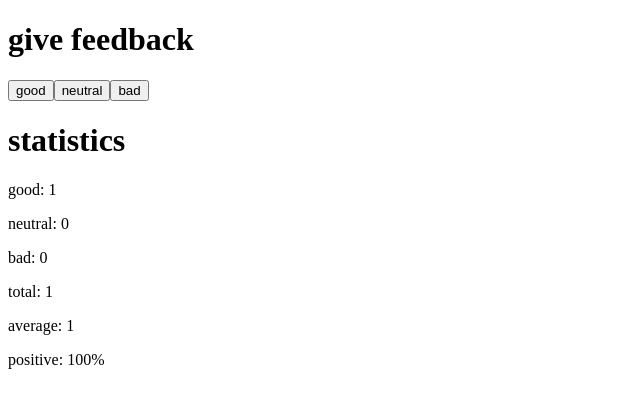
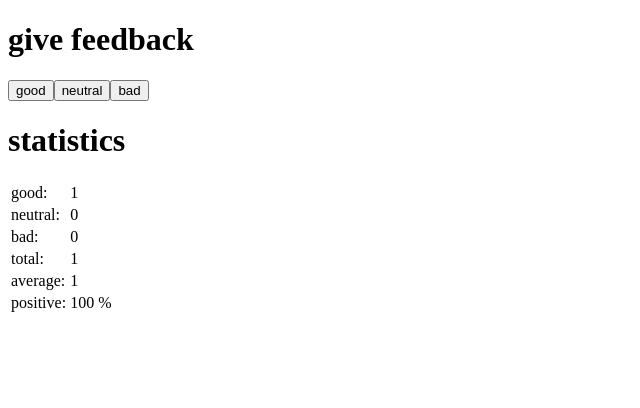
Before and after one commit to Starle21/FullStackOpen-exercises, a React (Create React App) app in the folder part1/unicafe/: page / in a window 1280 px wide. Both pictures are taken after a click on the button "good". Shown: the top 408 px of the page, without its empty margins (0-640 px from the left). Built offline with nearby package versions, Linux system fonts and the light colour scheme; the HTML template or start-up script is replaced by a standard one.

Commit message:
Part1.11 unicafe step6 display statistics in table final

```diff
--- a/part1/unicafe/src/App.js
+++ b/part1/unicafe/src/App.js
@@ -11,10 +11,12 @@ const Button = ({ handleClick, text }) => {
 const Statistic = ({ text, value }) => {
   return (
     <>
-      <p>
-        {text}: {value}
-        {text === 'positive' ? '%' : ''}
-      </p>
+      <tr>
+        <td>{text}:</td>
+        <td>
+          {value} {text === 'positive' ? '%' : ''}
+        </td>
+      </tr>
     </>
   );
 };
@@ -23,14 +25,16 @@ const Statistics = ({ state }) => {
   if (state.total === 0) return <p>No feedback given</p>;
   if (state.total !== 0) {
     return (
-      <>
+      <table>
+        <tbody>
           <Statistic text="good" value={state.good} />
           <Statistic text="neutral" value={state.neutral} />
           <Statistic text="bad" value={state.bad} />
           <Statistic text="total" value={state.total} />
           <Statistic text="average" value={state.average} />
           <Statistic text="positive" value={state.positivePercent} />
-      </>
+        </tbody>
+      </table>
     );
   }
 };
```
Lines whose indentation alone changed are shown as unchanged.
